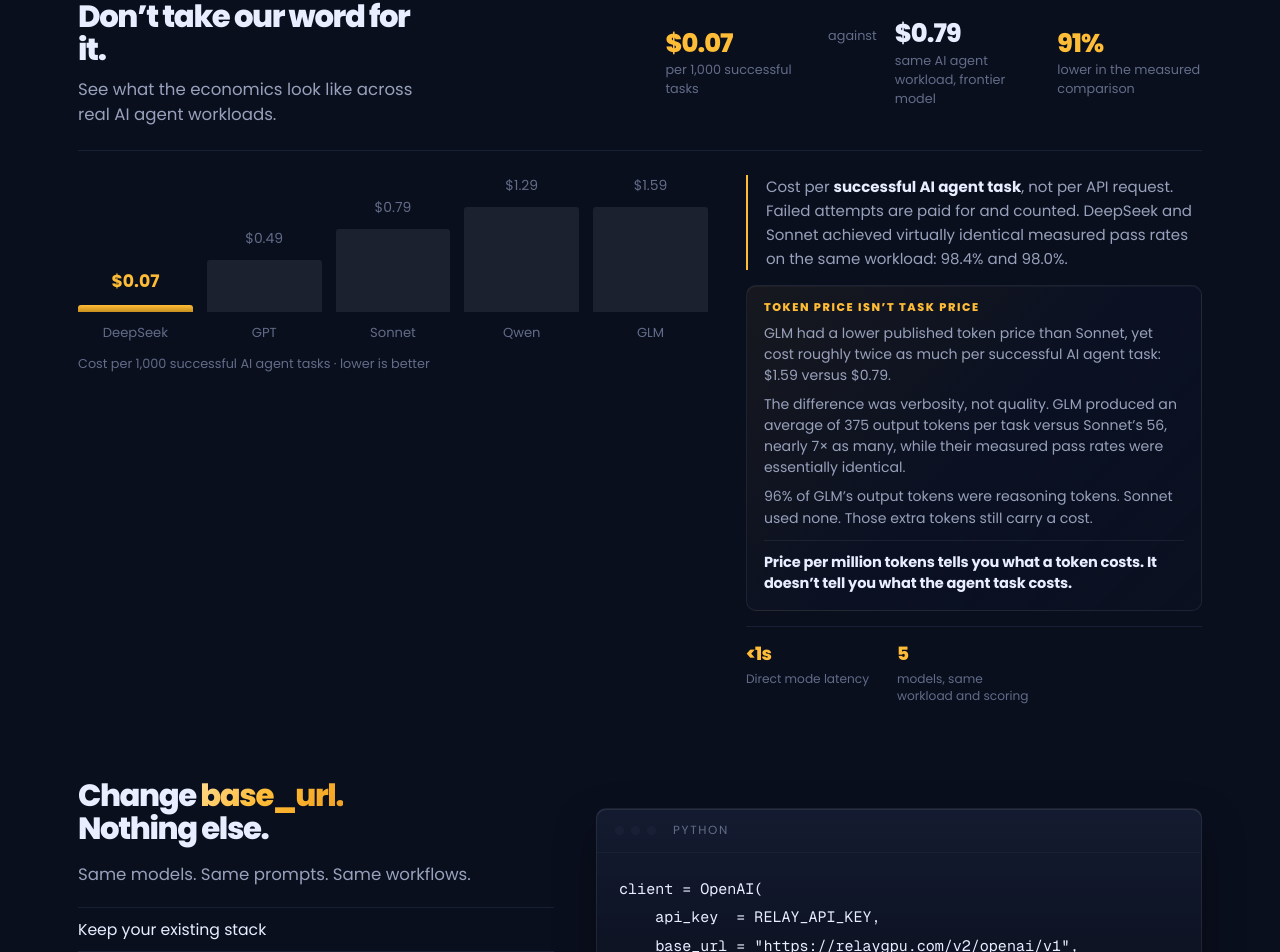
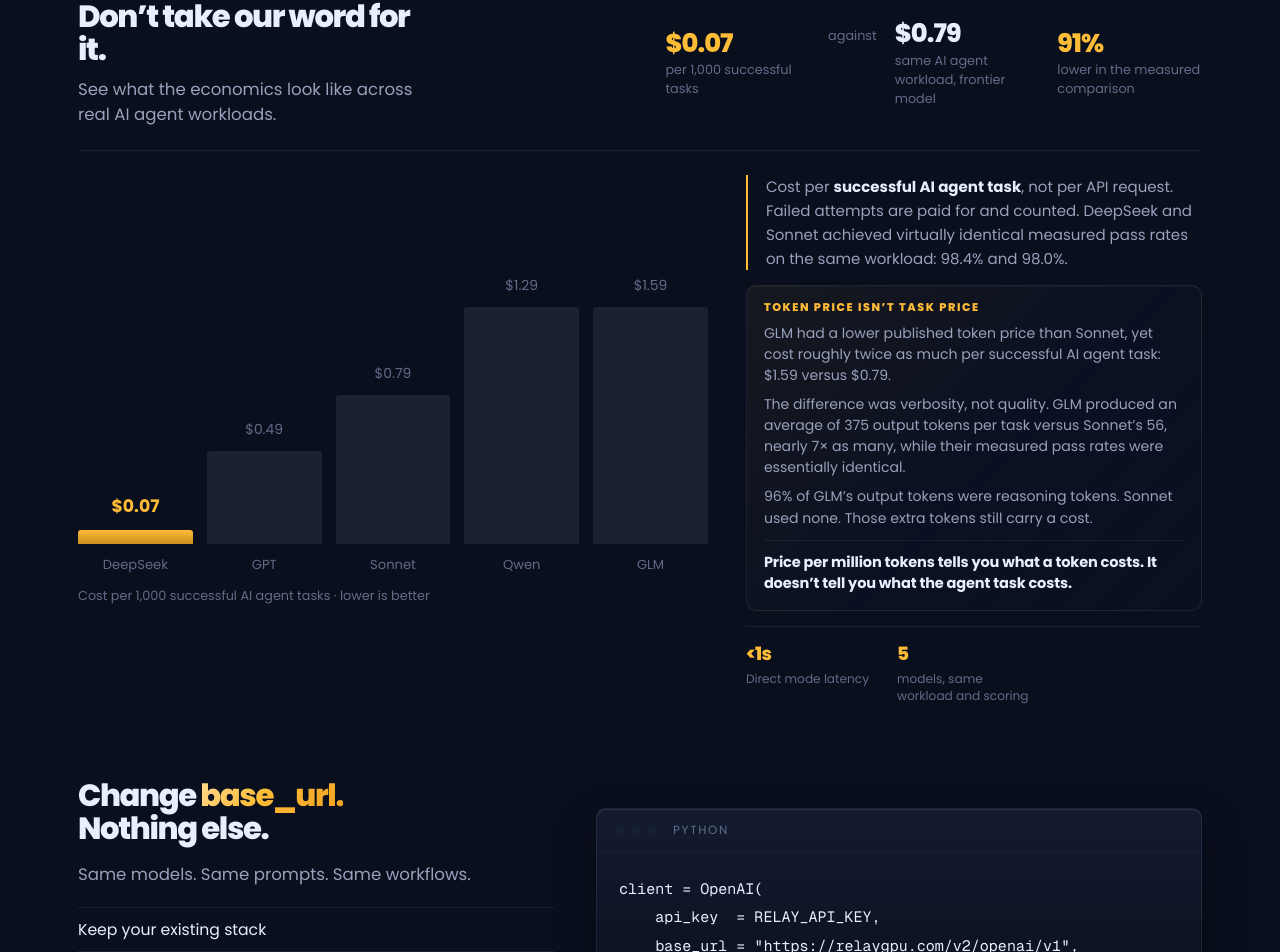
Before and after one commit to MaximusMaximos/relay-business, a Next.js app: page / in a window 1280 px wide. Shown: the part 1384-2336 px from the top of the page. Built offline with nearby package versions, Linux system fonts and the light colour scheme.

Commit message:
Benchmark chart height and vertical alignment

```diff
--- a/app/page.module.css
+++ b/app/page.module.css
@@ -399,7 +399,7 @@
   display: grid;
   grid-template-columns: minmax(0, 5.8fr) minmax(0, 4.2fr);
   gap: 38px;
-  align-items: start;
+  align-items: center;
 }
 
 .chart {
@@ -413,7 +413,7 @@
   grid-template-columns: repeat(5, 1fr);
   gap: 14px;
   align-items: end;
-  height: 168px;
+  height: 300px;
 }
 
 .barCol {
```
